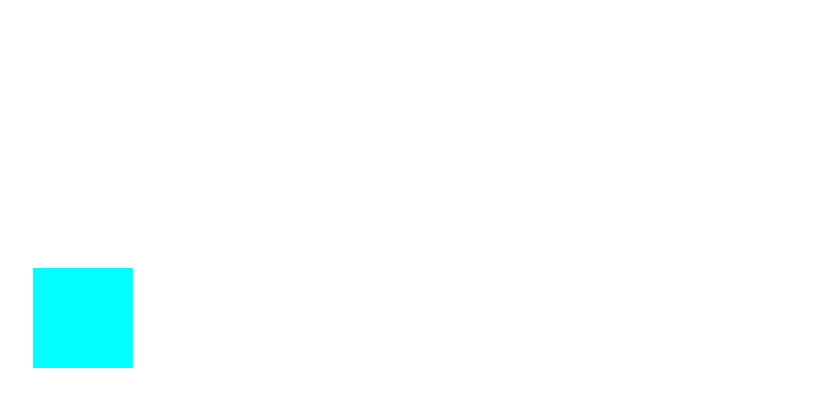
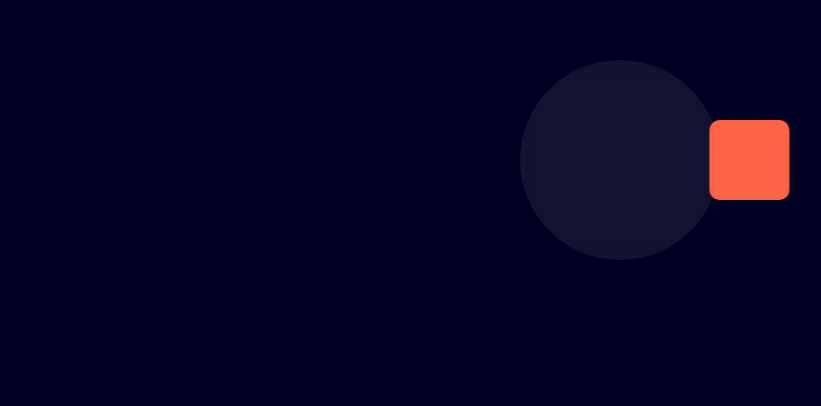
Before and after one commit to mahmud035/Level-2-Frontend-Track-All-Modules, a React (Vite) app in the folder 6. Intro to Web Animations (Basic CSS + JS Animations)/animation/: page / in a window 1280 px wide. Shown: the part 240-646 px from the top of the page, without its empty margins (20-841 px from the left). Built offline with nearby package versions, Linux system fonts and the light colour scheme.

Commit message:
6-6 Simple Loading Animation With CSS

```diff
--- a/6. Intro to Web Animations (Basic CSS + JS Animations)/animation/src/App.css
+++ b/6. Intro to Web Animations (Basic CSS + JS Animations)/animation/src/App.css
@@ -1,29 +1,58 @@
+* {
+  box-sizing: border-box;
+  padding: 0;
+  margin: 0;
+}
+
+.main {
+  background-color: #000122;
+  width: 100%;
+  height: 100vh;
+  display: flex;
+  justify-content: center;
+  align-items: center;
+}
+
+.loading {
+  display: flex;
+  justify-content: center;
+  align-items: center;
+  position: relative;
+}
+
+.loading > div {
+  position: absolute;
+}
+
+.glass {
+  height: 200px;
+  width: 200px;
+  background-color: #ffffff13;
+  border-radius: 50%;
+  z-index: 3;
+  backdrop-filter: blur(10px);
+}
+
 .box {
-  height: 100px;
-  width: 100px;
-  background-color: aqua;
-  animation-name: moving;
+  background-color: tomato;
+  height: 80px;
+  width: 80px;
+  border-radius: 10px;
+  transform: translateX(-250px);
+  animation-name: rotation;
   animation-duration: 3s;
-  animation-timing-function: ease;
+  animation-timing-function: ease-in-out;
   animation-iteration-count: infinite;
   animation-direction: alternate;
-  /* animation-fill-mode: forwards; */
 }
 
-@keyframes moving {
+@keyframes rotation {
   0% {
-    transform: translate(0);
-  }
-  25% {
-    transform: translate(500px);
-  }
-  50% {
-    transform: translate(500px, 500px);
-  }
-  75% {
-    transform: translate(0px, 500px);
+    transform: translateX(-250px);
+    z-index: 1;
   }
   100% {
-    transform: translate(0px, 0px);
+    transform: translateX(250px);
+    z-index: 6;
   }
 }
--- a/6. Intro to Web Animations (Basic CSS + JS Animations)/animation/src/App.tsx
+++ b/6. Intro to Web Animations (Basic CSS + JS Animations)/animation/src/App.tsx
@@ -3,7 +3,10 @@ import './App.css';
 function App() {
   return (
     <div className="main">
-      <div className="box"></div>
+      <div className="loading">
+        <div className="glass"></div>
+        <div className="box"></div>
+      </div>
     </div>
   );
 }
```
